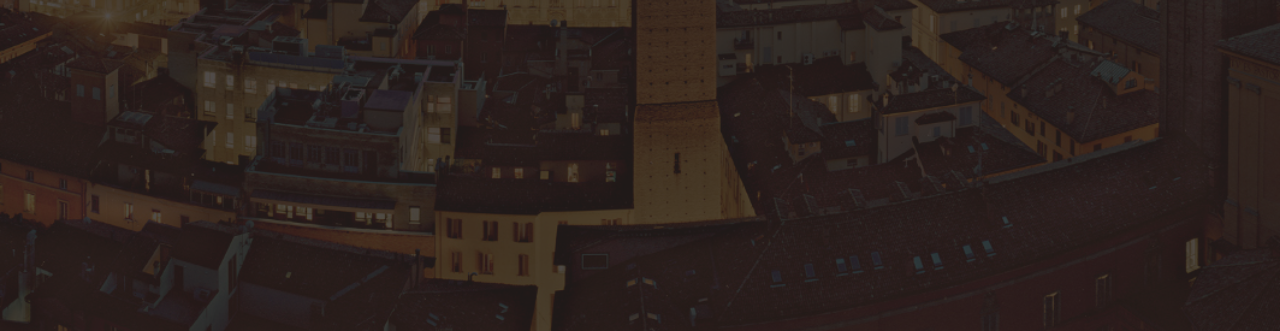
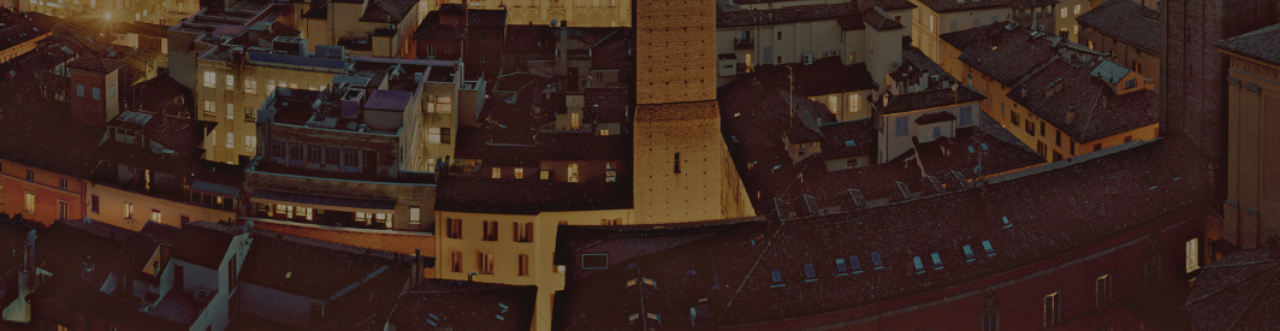
Before and after one commit to LambdaCon/LambdaCon.github.io, a plain HTML site: page index.html in a window 1280 px wide. Shown: the part 469-800 px from the top of the page. Drawn offline with Linux system fonts and the light colour scheme.

Commit message:
Changed overlay opacity

```diff
--- a/assets/css/style.css
+++ b/assets/css/style.css
@@ -100,7 +100,7 @@ hr.white { border-color: #F3AE9B; }
 .section { min-height: 350px; background-color: #fff; padding-bottom: 50px; padding-top: 50px; overflow: hidden; position: relative; text-align: center; }
 
 .sub-title { font-size: 20px; }
-.overlay { background: #25201f; opacity: .8; position: absolute; z-index: 0; top:0; left: 0; bottom: 0; right: 0; }
+.overlay { background: #25201f; opacity: .5; position: absolute; z-index: 0; top:0; left: 0; bottom: 0; right: 0; }
 .overlay.top { background: #25201f; opacity: .1; position: absolute; z-index: 0; top:0; left: 0; bottom: 0; right: 0; }
 .overlay.color { background: #2da9ff; opacity: .95;}
 .container { z-index: 1; position: relative; }
```
